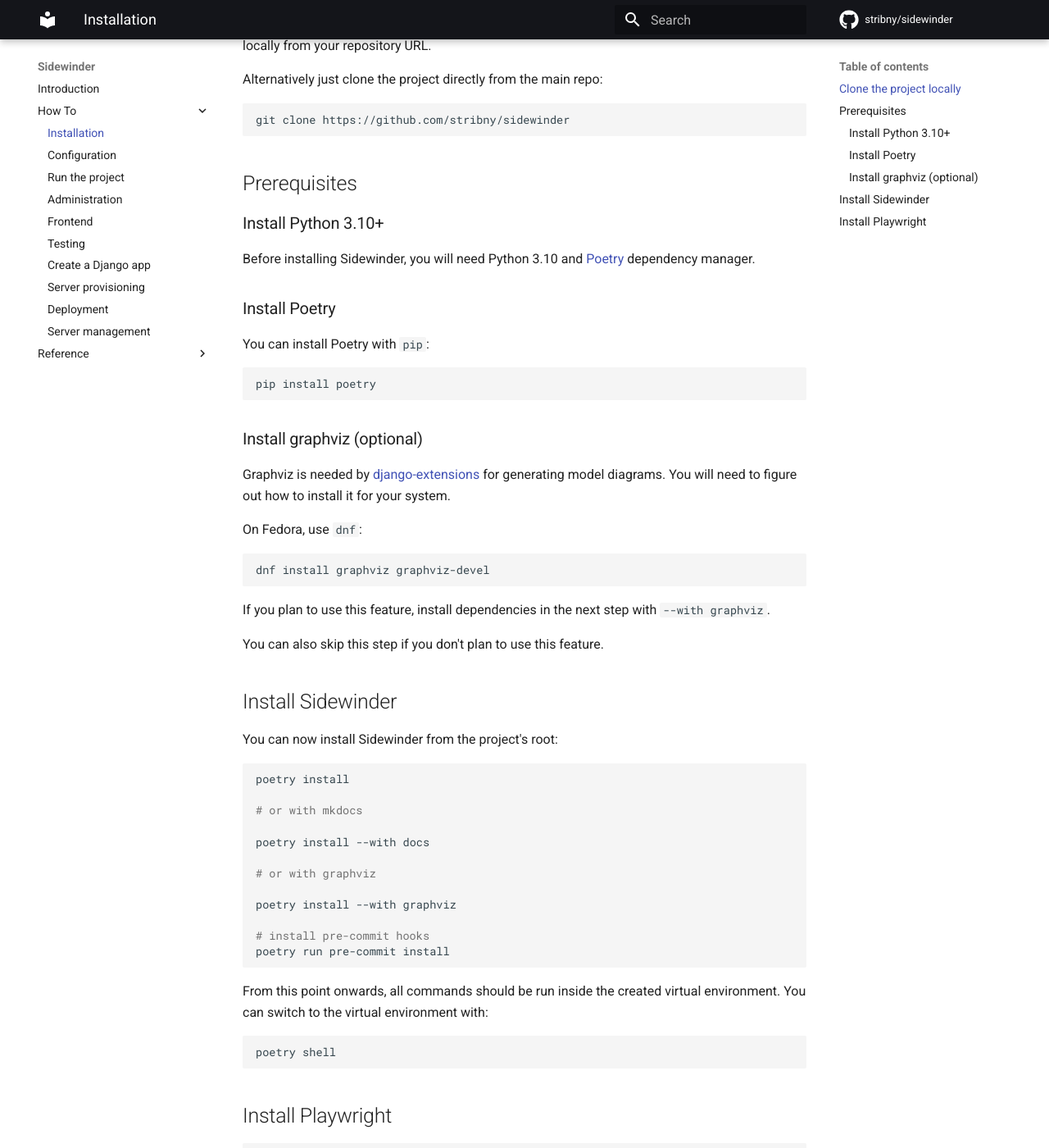
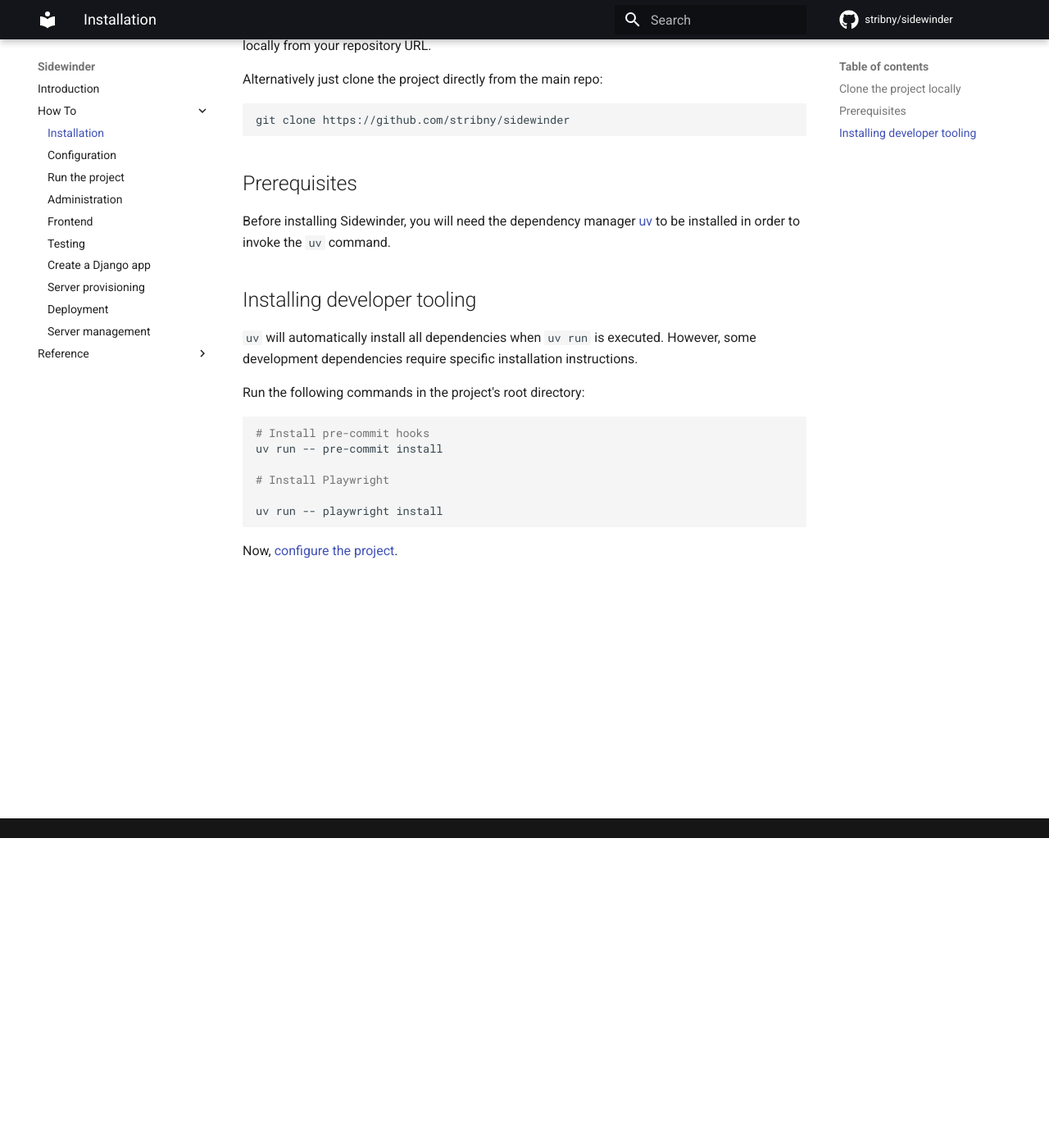
Before and after one commit to stribny/sidewinder, an MkDocs documentation site: the page built from docs/howto/installation.md, in a window 1280 px wide and 1400 px high, scrolled down 378 px. Shown: the whole window at 82% size. Built offline with MkDocs 1.6.1 and Material for MkDocs 9.7.7, drawn with Linux system fonts in a browser that asks for light colours; comment, search, counter and statistics services are not loaded; some of the changed text lies outside the part shown.

Commit message:
Replace poetry references

````diff
--- a/docs/howto/installation.md
+++ b/docs/howto/installation.md
@@ -10,69 +10,28 @@
 
 Alternatively just clone the project directly from the main repo:
 
-```
+```bash
 git clone https://github.com/stribny/sidewinder
 ```
 
 ## Prerequisites
 
-### Install Python 3.10+
+Before installing Sidewinder, you will need the dependency manager [uv](https://docs.astral.sh/uv/) to be installed in order to invoke the `uv` command.
 
-Before installing Sidewinder, you will need Python 3.10 and [Poetry](https://python-poetry.org/) dependency manager.
+## Installing developer tooling
 
-### Install Poetry
+`uv` will automatically install all dependencies when `uv run` is executed. However, some development
+dependencies require specific installation instructions.
 
-You can install Poetry with `pip`:
-
-```
-pip install poetry
-```
-
-### Install graphviz (optional)
-
-Graphviz is needed by [django-extensions](https://django-extensions.readthedocs.io) for generating model diagrams. You will need to figure out how to
-install it for your system.
-
-On Fedora, use `dnf`:
-
-```
-dnf install graphviz graphviz-devel
-```
-
-If you plan to use this feature, install dependencies in the next step with `--with graphviz`.
-
-You can also skip this step if you don't plan to use this feature.
-
-## Install Sidewinder
-
-You can now install Sidewinder from the project's root:
+Run the following commands in the project's root directory:
 
 ```bash
-poetry install
+# Install pre-commit hooks
+uv run -- pre-commit install
 
-# or with mkdocs
+# Install Playwright
 
-poetry install --with docs
-
-# or with graphviz
-
-poetry install --with graphviz
-
-# install pre-commit hooks
-poetry run pre-commit install
-```
-
-From this point onwards, all commands should be run inside the created virtual environment. You can switch to the virtual environment with:
-
-```
-poetry shell
-```
-
-## Install Playwright
-
-```bash
-# inside virtual environment
-playwright install
+uv run -- playwright install
 ```
 
 Now, [configure the project](configuration.md).
````
Also changed, not shown: README.md (+2 -2 lines), docs/howto/admin.md (+1 -5 lines), docs/howto/run.md (+8 -6 lines), docs/index.md (+1 -1 lines).
